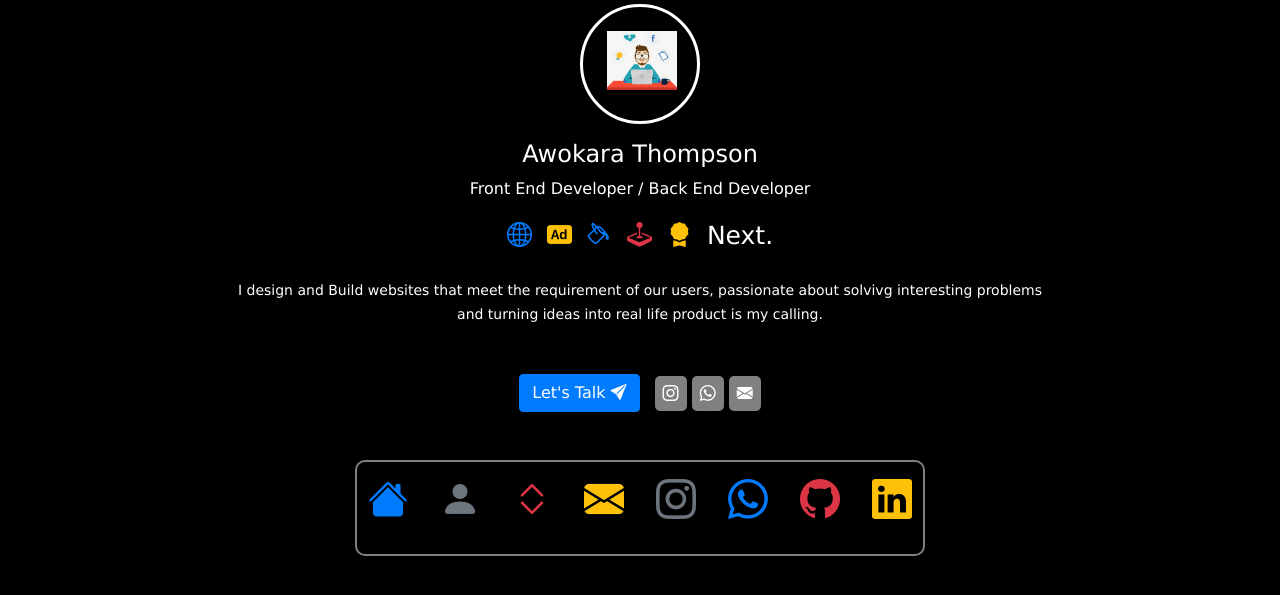
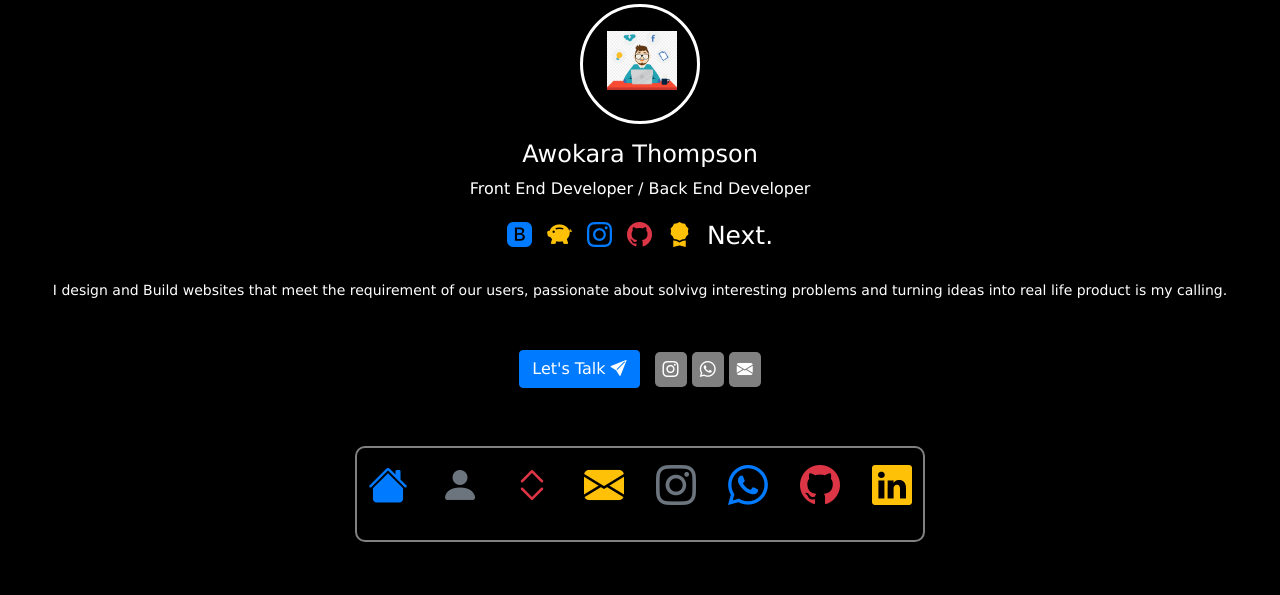
Before and after one commit to awokara/myportfolio, a PHP site: page / in a window 1280 px wide. Shown: the part 172-767 px from the top of the page. Run offline with PHP 8.4, Linux system fonts and the light colour scheme; some libraries are stand-ins or nearby versions.

Commit message:
correction

```diff
--- a/about.html
+++ b/about.html
@@ -13,7 +13,7 @@
 
     <div class="container-fluid text-white sticky-top bg-black">
         <nav class="container navbar navbar-expand-lg navbar-light bg-black text-white">
-            <a class="navbar-brand  text-white font-weight-bold" href="index.html" style="font-size: 40px;">THOMP<span class="text-primary">SON</span></a>
+            <a class="navbar-brand  text-white font-weight-bold thom" href="index.html">THOMP<span class="text-primary">SON</span></a>
             <!-- <button class="navbar-toggler bg-primary" type="button" data-toggle="collapse" data-target="#navbarNavDropdown" aria-controls="navbarNavDropdown" aria-expanded="false" aria-label="Toggle navigation">
               <span class="navbar-toggler-icon"></span>
             </button> -->
@@ -27,7 +27,7 @@
         <div class="container">
             <div class="row mt-5">
                 <div class="col-md-6 mt-3">
-                    <img src="./img/myw.png"  class="img-fluid ml-5 justify-content-center" width="440px" height="370px" alt="">
+                    <img src="./img/myw.png"  class="img-fluid ml-5 justify-content-center" width="400px" height="370px" alt="">
                 </div>
 
                 <div class="col-md-6 mt-3">
@@ -44,7 +44,7 @@
 
     <div class="fixedtop">
     <div class="my-4  bordstyles" id="navbarNavDropdown">
-      <ul class=" list-none d-flex-reverse d-md-flex">
+      <ul class=" list-none d-flex-reverse d-md-flex thom">
         <li class="nav-item active text-white">
           <b><a class="nav-link text-white" href="index.html"><i class="bi bi-house-fill text-primary iconf"></i><span class="sr-only">(current)</span></a></b>
         </li>
--- a/index.html
+++ b/index.html
@@ -12,15 +12,13 @@
 <body class="bg-black">
     <div class="container-fluid text-white sticky-top bg-black">
        <nav class="container navbar navbar-expand-lg navbar-light bg-black text-white">
-            <a class="navbar-brand  text-white font-weight-bold" href="index.html" style="font-size: 40px;">THOMP<span class="text-primary">SON</span></a>
+            <a class="navbar-brand  text-white font-weight-bold thom" href="index.html">THOMP<span class="text-primary">SON</span></a>
             <!-- <button class="navbar-toggler bg-primary" type="button" data-toggle="collapse" data-target="#navbarNavDropdown" aria-controls="navbarNavDropdown" aria-expanded="false" aria-label="Toggle navigation">
               <span class="navbar-toggler-icon"></span>
             </button> -->
             <div class="ml-auto">
               <a class="text-white bg-primary p-2 down text-decoration-none" href="resume.pdf"  download>Download Resume</a>
             </div>
-
-
         </nav>
     </div>
 
@@ -33,15 +31,15 @@
             <h4>Awokara Thompson</h4>
             <p>Front End Developer / Back End Developer</p>
             <div class="d-flex icon">
-                <p><i class="bi bi-globe2 text-primary"></i></p>
-                <i class="bi bi-badge-ad-fill text-warning"></i>
-                <p><i class="bi bi-paint-bucket text-primary"></i></p>
-                <p><i class="bi bi-joystick text-danger"></i></p>
+                <p><i class="bi bi-bootstrap-fill text-primary"></i></p>
+                <i class="bi bi-piggy-bank-fill text-warning"></i>
+                <p><i class="bi bi-instagram text-primary"></i></p>
+                <p><i class="bi bi-github text-danger"></i></p>
                 <p><i class="bi bi-award-fill text-warning"></i></p>
                 <p>Next.</p>
             </div>
             <div class="mt-2">
-                <small>I design and Build websites that meet the requirement of our users, passionate about solvivg interesting problems <br>and turning ideas into  real life  product is my calling.</small>
+                <small>I design and Build websites that meet the requirement of our users, passionate about solvivg interesting problems and turning ideas into  real life  product is my calling.</small>
             </div>
             <div class="mt-5 text-center d-flex learnmore">
                 <a href="about.html" class="btn btn-primary">Let's Talk <span><i class="bi bi-send-fill"></i></span></a>
@@ -54,8 +52,35 @@
         </div>
     </section>
 
+    <div style="height: 10px;">
+
+    </div>
+
+
+  <div class="d-flex  list-none" id="mobile">
+    <div id="dsno" style="display:none;">
+      <ul id="dsno" class="d-flex">
+      <li class="nav-item active insta1" >
+        <b><a class="nav-link text-white" href="#"><i class="bi bi-instagram text-muted iconf"></i></a></b>
+     </li>
+
+     <li class="nav-item active insta1">
+      <b><a class="nav-link text-white" href="#"> <i class="bi bi-whatsapp text-primary iconf"></i></a></b>
+    </li>
+
+    <li class="nav-item active insta1">
+      <b><a class="nav-link text-white" href="https://github.com/awokara"> <i class="bi bi-github text-danger iconf"></i></a></b>
+    </li>
+
+    <li class="nav-item active insta1">
+      <b><a class="nav-link text-white" href="#"> <i class="bi bi-linkedin text-warning iconf"></i></a></b>
+    </li>
+  </ul>
+  </div>
+  </div>
+
     <div class="mt-5 bg-black bordstyle" id="navbarNavDropdown">
-      <ul class=" list-none d-flex">
+      <ul class=" list-none d-flex thom">
         <li class="nav-item active text-white">
           <b><a class="nav-link text-white" href="index.html"><i class="bi bi-house-fill text-primary iconf"></i><span class="sr-only">(current)</span></a></b>
         </li>
@@ -69,29 +94,63 @@
         <li class="nav-item active">
           <b><a class="nav-link text-white" href="contact.html"><i class="bi bi-envelope-fill text-warning iconf"></i></a></b>
         </li>
+        <div class="more">
+        <li class="nav-item active">
+          <b>
+            <!-- <a class="nav-link text-white" href="contact.html"> -->
+            <button onclick={handle()}>
 
-        <li class="nav-item active">
+              <i class="bi bi-menu-button-wide text-primary bg-black iconf" style="border: solid; font-size: 20px;"></i>
+            </button>
+          <!-- </a> -->
+        </b>
+        </li>
+      </div>
+
+        <div class="d-flex list-none">
+          <!-- <div class="insta"> -->
+          <li class="nav-item active insta">
             <b><a class="nav-link text-white" href="#"><i class="bi bi-instagram text-muted iconf"></i></a></b>
           </li>
 
-        <li class="nav-item active">
+          <li class="nav-item active insta">
             <b><a class="nav-link text-white" href="#"> <i class="bi bi-whatsapp text-primary iconf"></i></a></b>
           </li>
 
-        <li class="nav-item active">
+          <li class="nav-item active insta">
             <b><a class="nav-link text-white" href="https://github.com/awokara"> <i class="bi bi-github text-danger iconf"></i></a></b>
           </li>
 
-
-        <li class="nav-item active">
+          <li class="nav-item active insta">
             <b><a class="nav-link text-white" href="#"> <i class="bi bi-linkedin text-warning iconf"></i></a></b>
           </li>
+        <!-- </div> -->
+        </div>
 
     </ul>
   </div>
 
+    <script src="https://cdn.jsdelivr.net/npm/jquery@3.5.1/dist/jquery.slim.min.js"></script>
+    <script src="https://cdn.jsdelivr.net/npm/bootstrap@4.6.2/dist/js/bootstrap.bundle.min.js" ></script>
 
-    <script src="https://cdn.jsdelivr.net/npm/jquery@3.5.1/dist/jquery.slim.min.js" integrity="sha384-DfXdz2htPH0lsSSs5nCTpuj/zy4C+OGpamoFVy38MVBnE+IbbVYUew+OrCXaRkfj" crossorigin="anonymous"></script>
-    <script src="https://cdn.jsdelivr.net/npm/bootstrap@4.6.2/dist/js/bootstrap.bundle.min.js" integrity="sha384-Fy6S3B9q64WdZWQUiU+q4/2Lc9npb8tCaSX9FK7E8HnRr0Jz8D6OP9dO5Vg3Q9ct" crossorigin="anonymous"></script>
+    <script>
+      // function handle(){
+
+      //   var x = 5;
+      //   alert(x)
+      // }
+      // const mobileVar = document.getElementById("mobile")
+    const handle = ()=>{
+      var name = $("#dsno")
+      // alert(mobile)
+      // mobileVar.style.color= "red";
+      // mobileVar.classList.add("check")
+      // mobileVar.classList.contains.remove("check")
+      // mobileVar.classList.toggle("check")
+      name.toggle()
+      // mobileVar.classList.toggle("check",false)
+
+    }
+    </script>
 </body>
 </html>
--- a/style.css
+++ b/style.css
@@ -96,6 +96,22 @@
     border:0px solid;
     border-radius: 5px;
 }
+
+.thom{
+    font-size: 40px;
+}
+.more{
+    display: none;
+}
+
+.insta1{
+    display: none;
+}
+/* .insta{
+    display: block;
+} */
+
+
 @media screen and (max-width:700px){
     .bordstyles{
         border:0px solid gray;
@@ -120,12 +136,31 @@
     .bordstyle{
         border:2px solid gray;
         border-radius: 10px;
-        width: 500px;
         margin: auto;
         padding: 0 100px;
     }
+    .thom{
+        font-size: 20px;
+    }
+    .more{
+        display: block;
+        border: none;
+        margin-top: 13px;
+        /* width: 10px; */
+        /* font-size: 10px; */
+    }
+    .insta{
+        display: none;
+    }
+
+    .insta1{
+        display: block;
+    }
 }
-
+.check{
+    background: rgb(80, 3, 3);
+    color: blue;
+}
 @media screen and (max-width:800px){
     .user{
         margin-top: 190px !important;
```
Also changed, not shown: contact.html (+67 -9 lines), course.html (+71 -11 lines). Lines whose indentation alone changed are shown as unchanged.
